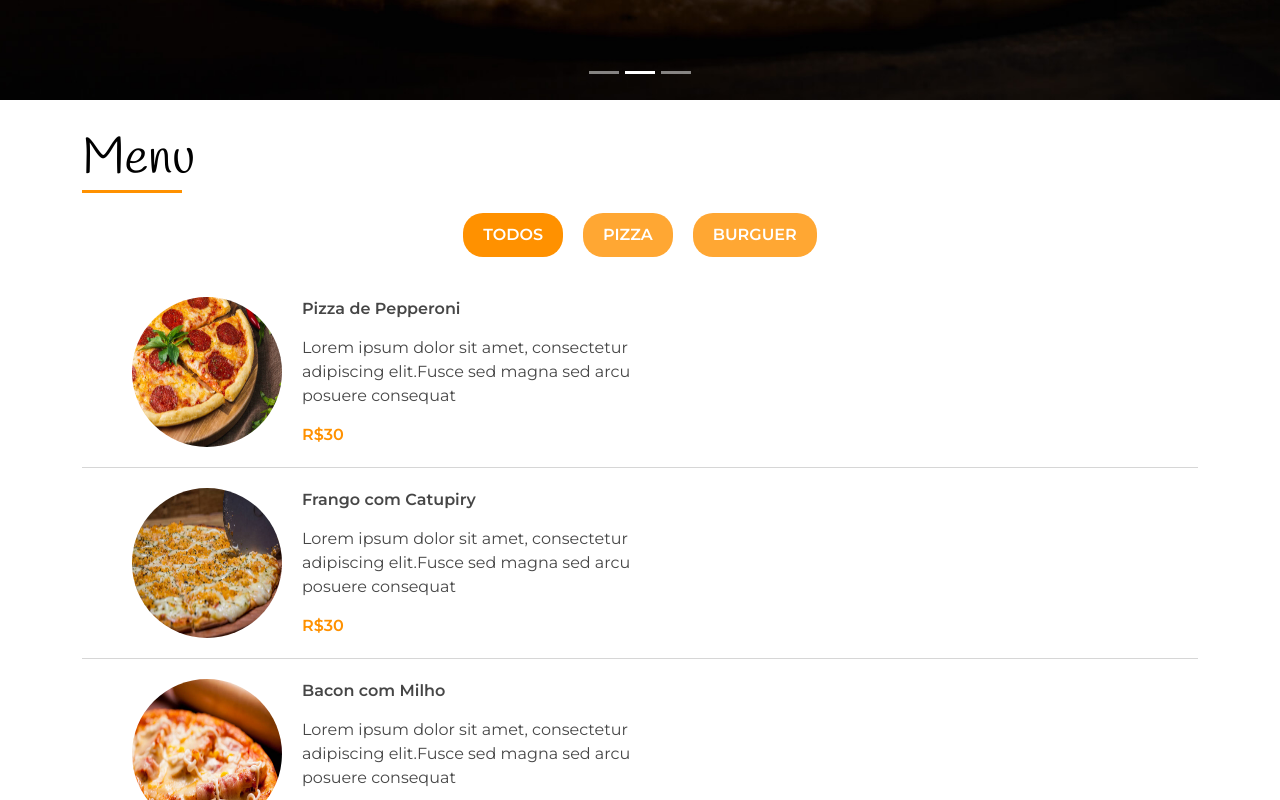
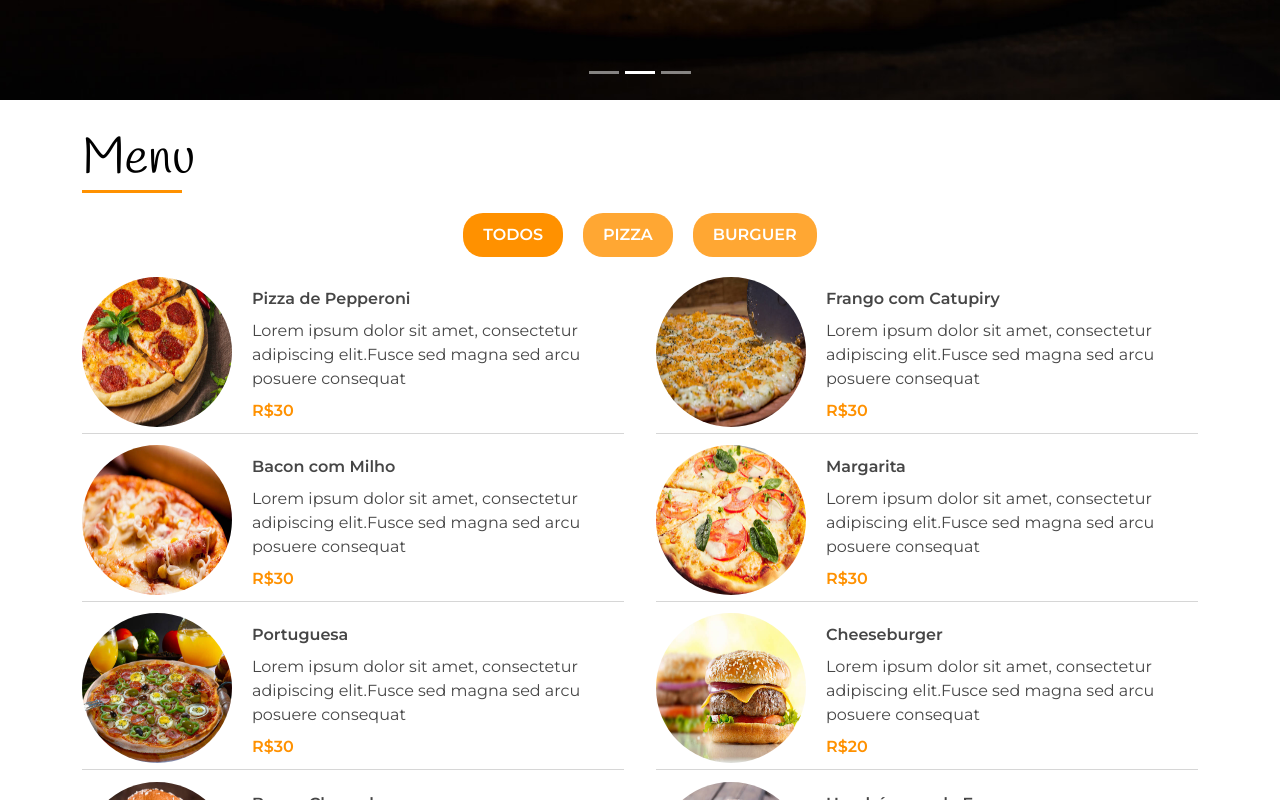
Before and after one commit to itseduardolima/restaurant-frontend, a React (Create React App) app: page / in a window 1280 px wide. Shown: the part 700-1500 px from the top of the page. Built offline with nearby package versions, Linux system fonts and the light colour scheme; no server answers.

Commit message:
style: grid menu

```diff
--- a/src/components/Menu.tsx
+++ b/src/components/Menu.tsx
@@ -1,12 +1,12 @@
 import React, { useState, useRef } from "react";
 import {
+  CardContainer,
   CategoryButton,
   CategoryContainer,
+  MenuCard,
   MenuDescription,
   MenuHeader,
   MenuIngredients,
-  MenuItem,
-  MenuItemContainer,
   MenuItemImage,
   MenuItemName,
   MenuItemPrice,
@@ -43,18 +43,18 @@ const Menu: React.FC<MenuProps> = ({ id }) => {
           </CategoryButton>
         ))}
       </CategoryContainer>
-      {filteredItems.map((item) => (
-        <MenuItemContainer key={item.name}>
-          <MenuItem>
+      <CardContainer>
+        {filteredItems.map((item) => (
+          <MenuCard key={item.name}>
             <MenuItemImage src={item.imageSrc} alt={item.name} />
             <MenuDescription>
               <MenuItemName>{item.name}</MenuItemName>
               <MenuIngredients>{item.ingredients}</MenuIngredients>
               <MenuItemPrice>R${item.price}</MenuItemPrice>
             </MenuDescription>
-          </MenuItem>
-        </MenuItemContainer>
-      ))}
+          </MenuCard>
+        ))}
+      </CardContainer>
     </StyledContainer>
   );
 };
--- a/src/styles/Menu.ts
+++ b/src/styles/Menu.ts
@@ -36,30 +36,30 @@ export const CategoryButton = styled.button`
   }
 `;
 
-export const MenuItemContainer = styled.div`
-  display: flex;
-  padding: 20px 50px;
-  border-bottom: 1px solid #cccc;
+export const CardContainer = styled.div`
+  display: grid;
+  grid-template-columns: repeat(1, 1fr);
+  grid-auto-rows: 157px;
+  row-gap: 0.7rem;
+  column-gap: 2rem;
 
-  @media (max-width: 450px) {
-    padding: 20px 10px;
+  @media (min-width: 768px) {
+    grid-template-columns: repeat(2, 1fr);
   }
 `;
 
-export const MenuItem = styled.div`
+export const MenuCard = styled.div`
   display: flex;
   gap: 20px;
+  border-bottom: 1px solid #cccc;
 `;
 
 export const MenuDescription = styled.div`
   display: flex;
   flex-direction: column;
   justify-content: space-between;
-  width: 40%;
-
-  @media (max-width: 450px) {
-    width: 100%;
-  }
+  padding: 10px 0;
+  width: 100%;
 `;
 
 export const MenuItemImage = styled.img`
```
